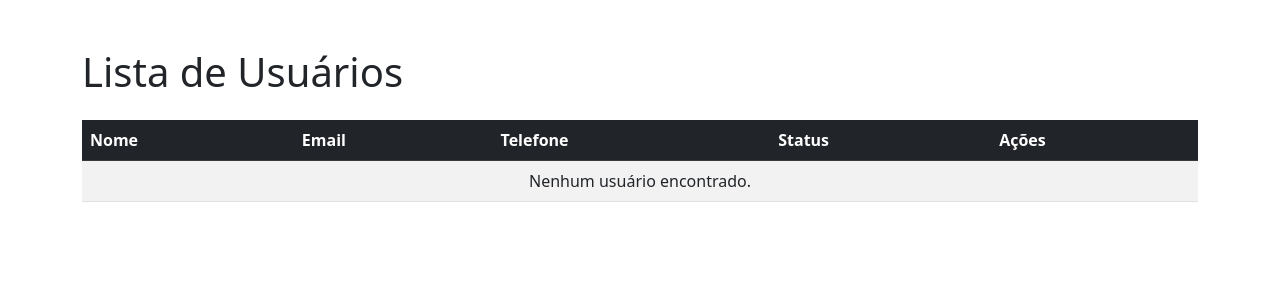
After one commit to ClaraLeticia/Visits_system, a Django app: template core/templates/admin/users/list_users.html in a window 1280 px wide. The commit adds this page. Shown: the top 300 px of the page. Run offline with Django 5.2, Linux system fonts and the light colour scheme; the template is opened without the code that fills it, so the values that code supplies are empty; parts of the project's set-up code (start-up, migrations or seed data) failed here and were passed over.

Commit message:
cru for users

```diff
--- a/core/models.py
+++ b/core/models.py
@@ -67,6 +67,7 @@ class CustomUser(AbstractUser):
     atendente = models.BooleanField(default=False)
     funcionario = models.BooleanField(default=False)
     email = models.EmailField(unique=True)
+    phone = models.CharField(max_length=20, null=False, blank=False)
     department = models.ForeignKey('Department', on_delete=models.CASCADE, null=True, blank=True)
     branch = models.ForeignKey('Branch', on_delete=models.CASCADE, null=True, blank=True)
     status = models.CharField(max_length=10, choices=choices, default='Ativo')
--- a/core/templates/admin/departments/list_departments.html
+++ b/core/templates/admin/departments/list_departments.html
@@ -35,6 +35,7 @@
 				</tr>
 				{% endfor %}
 			</tbody>
+		</table>
     </div>
 </body>
 </html>
--- /dev/null
+++ b/core/templates/admin/users/list_users.html
@@ -0,0 +1,43 @@
+<!DOCTYPE html>
+<html lang="en">
+<head>
+    <meta charset="UTF-8">
+    <meta name="viewport" content="width=device-width, initial-scale=1.0">
+    <title>Lista de Usuários</title>
+    <link rel="stylesheet" href="https://cdn.jsdelivr.net/npm/bootstrap@5.3.0/dist/css/bootstrap.min.css">
+</head>
+<body>
+    <div class="container mt-5">
+        <h1 class="mb-4">Lista de Usuários</h1>
+        <table class="table table-striped">
+            <thead class="table-dark">
+                <tr>
+                    <th>Nome</th>
+                    <th>Email</th>
+                    <th>Telefone</th>
+                    <th>Status</th>
+                    <th>Ações</th>
+                </tr>
+            </thead>
+            <tbody>
+                {% for user in users %}
+                <tr>
+                    <td>{{ user.username }}</td>
+                    <td>{{ user.email }}</td>
+                    <td>{{ user.phone }}</td>
+                    <td>{{ user.status }}</td>
+                    <td>
+                        <a href="/update-user/{{ user.id }}" class="btn btn-primary">Editar</a>
+                        <a href="/delete-user/{{ user.id }}" class="btn btn-danger">Excluir</a>
+                    </td>
+                </tr>
+                {% empty %}
+                <tr>
+                    <td colspan="5" class="text-center">Nenhum usuário encontrado.</td>
+                </tr>
+                {% endfor %}
+            </tbody>
+        </table>
+    </div>
+</body>
+</html>
--- a/core/urls.py
+++ b/core/urls.py
@@ -21,4 +21,6 @@ urlpatterns = [
    path('update-branch/<int:pk>', update_branch, name='update_branch'),
    path('list-departments/', list_departments, name='list_departments'),
    path('update-department/<int:pk>', update_department, name='update_department'),
+   path('list-users/', list_users, name='list_users'),
+   path('update-user/<int:pk>', update_user, name='update_user'),
 ]
```
Also changed, not shown: core/forms.py (+8 -2 lines), core/templates/admin/users/update_user.html (added, +50 -0 lines), core/migrations/0017_customuser_phone.py (added), core/templates/admin/users/add_user.html (renamed from core/templates/registration/register.html).
